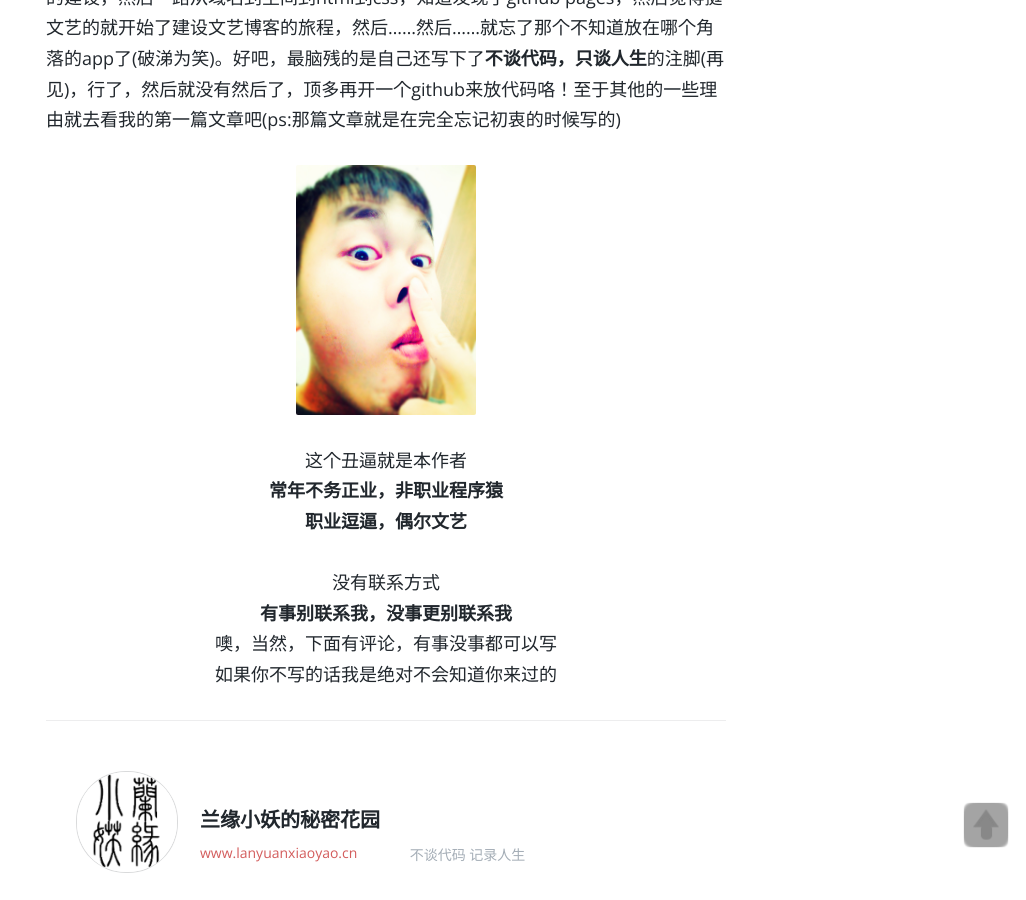
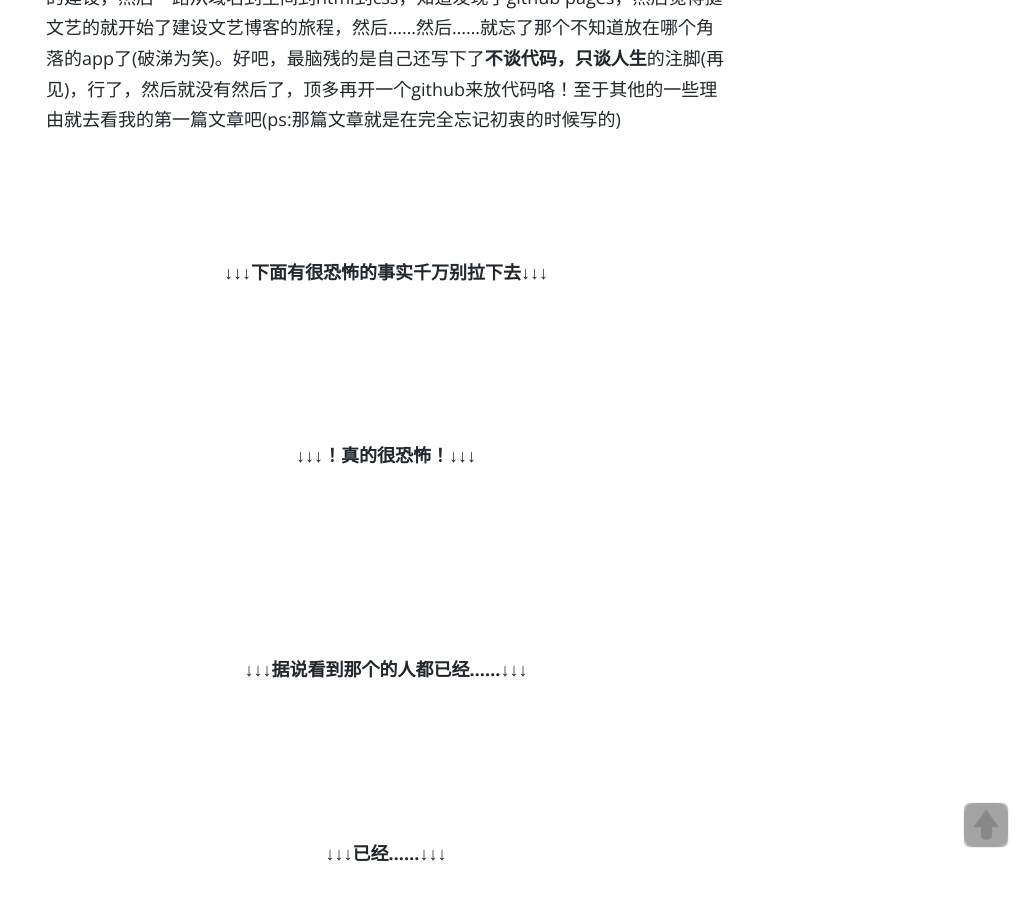
Before and after one commit to lanyuanxiaoyao/lanyuanxiaoyao.github.io, a Jekyll site: the page built from d_about.markdown, in a window 1280 px wide and 900 px high, scrolled down 889 px. Shown: the whole window, without its empty margins (254-1280 px from the left). Built offline with Jekyll 4.4.1, drawn with Linux system fonts in a browser that asks for light colours; comment, search, counter and statistics services are not loaded.

```diff
--- a/d_about.markdown
+++ b/d_about.markdown
@@ -7,7 +7,46 @@ tag: about
 ><font size="4">纠结的人写不出什么好的简介　　——兰缘小妖</font>
 
 　　这个博客的诞生是个很蛋疼的理由，最开始是因为小米开发者帐号迟迟申请不下来，一怒之下就想着自己建一个网站来更新自己的Android应用，然后就开始研究网站的建设，然后一路从域名到空间到html到css，知道发现了github pages，然后觉得挺文艺的就开始了建设文艺博客的旅程，然后……然后……就忘了那个不知道放在哪个角落的app了(破涕为笑)。好吧，最脑残的是自己还写下了**不谈代码，只谈人生**的注脚(再见)，行了，然后就没有然后了，顶多再开一个github来放代码咯！至于其他的一些理由就去看我的第一篇文章吧(ps:那篇文章就是在完全忘记初衷的时候写的)
-
+<div><br>
+<br>
+<br>
+    <b>↓↓↓下面有很恐怖的事实千万别拉下去↓↓↓</b>
+<br>
+<br>
+<br>
+<br>
+<br>
+<br>
+    <b>↓↓↓！真的很恐怖！↓↓↓</b>
+<br>
+<br>
+<br>
+<br>
+<br>
+<br>
+<br>
+    <b>↓↓↓据说看到那个的人都已经……↓↓↓</b>
+<br>
+<br>
+<br>
+<br>
+<br>
+<br>
+    <b>↓↓↓已经……↓↓↓</b>
+<br>
+<br>
+<br>
+<br>
+<br>
+<br>
+    <b>↓↓↓↓↓↓默默地保存了……↓↓↓↓↓↓</b>
+<br>
+<br>
+<br>
+<br>
+<br>
+<br>
+<br></div>
 <div class="about_me"><img src="{{ site.baseurl }}/content/images/12.jpg" height="250" width="180"></div>
 <div class="about_me">
     这个丑逼就是本作者<br/><b>常年不务正业，非职业程序猿</b><br/><b>职业逗逼，偶尔文艺</b><br/><br/>没有联系方式<br/><b>有事别联系我，没事更别联系我</b><br/>噢，当然，下面有评论，有事没事都可以写<br/>如果你不写的话我是绝对不会知道你来过的
```
